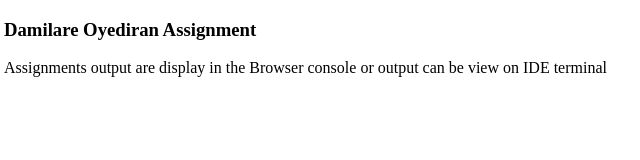
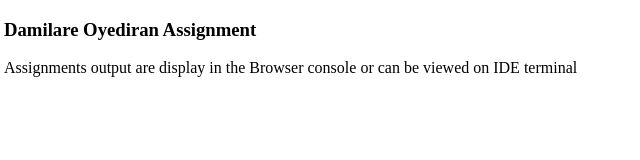
Before and after one commit to ddoyediran/stutern-object-assignment, a plain HTML site: page index.html in a window 1280 px wide. Shown: the full height of the page, 4-644 px from the left. Drawn offline with Linux system fonts and the light colour scheme.

Commit message:
Update index.html

```diff
--- a/index.html
+++ b/index.html
@@ -8,8 +8,8 @@
   <body>
     <h3>Damilare Oyediran Assignment</h3>
     <p>
-      Assignments output are display in the Browser console or output can be
-      view on IDE terminal
+      Assignments output are display in the Browser console or can be
+      viewed on IDE terminal
     </p>
     <script src="/week-4.js"></script>
   </body>
```
